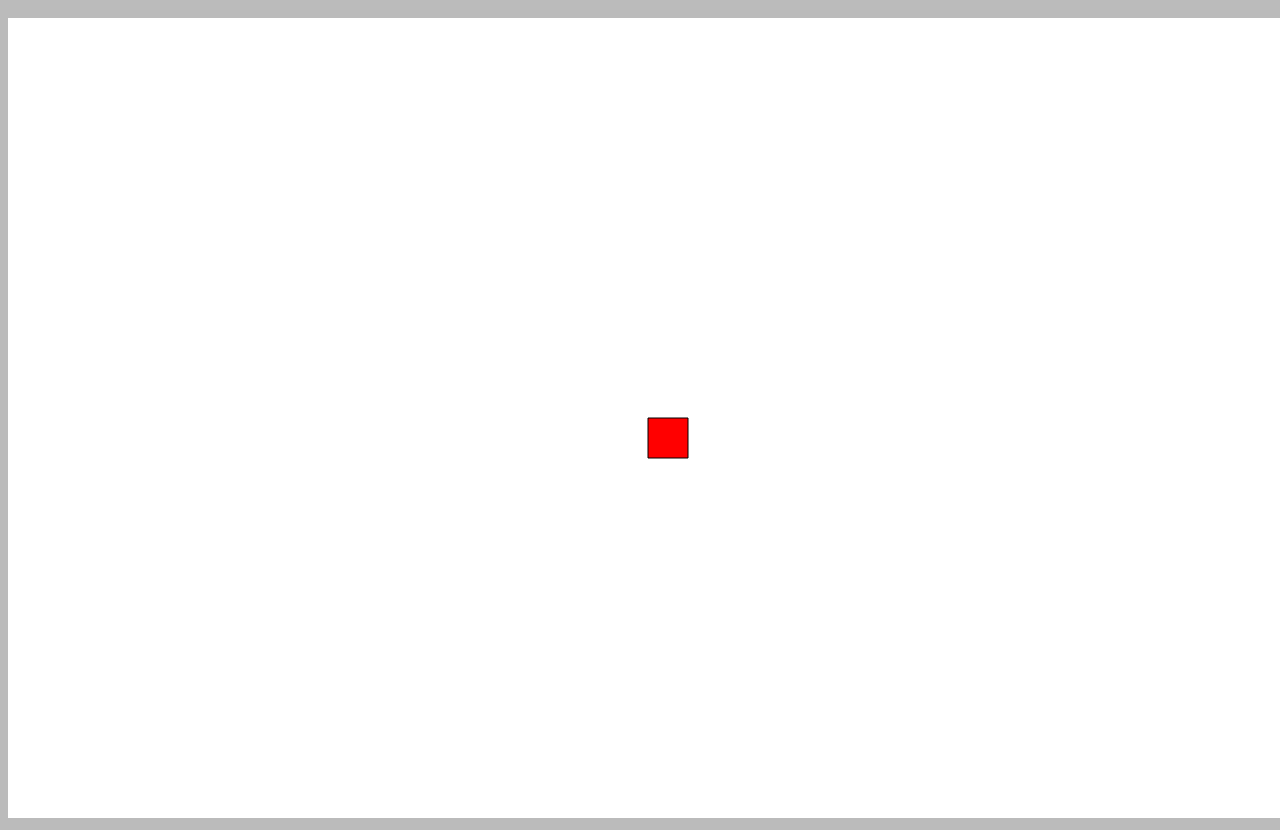
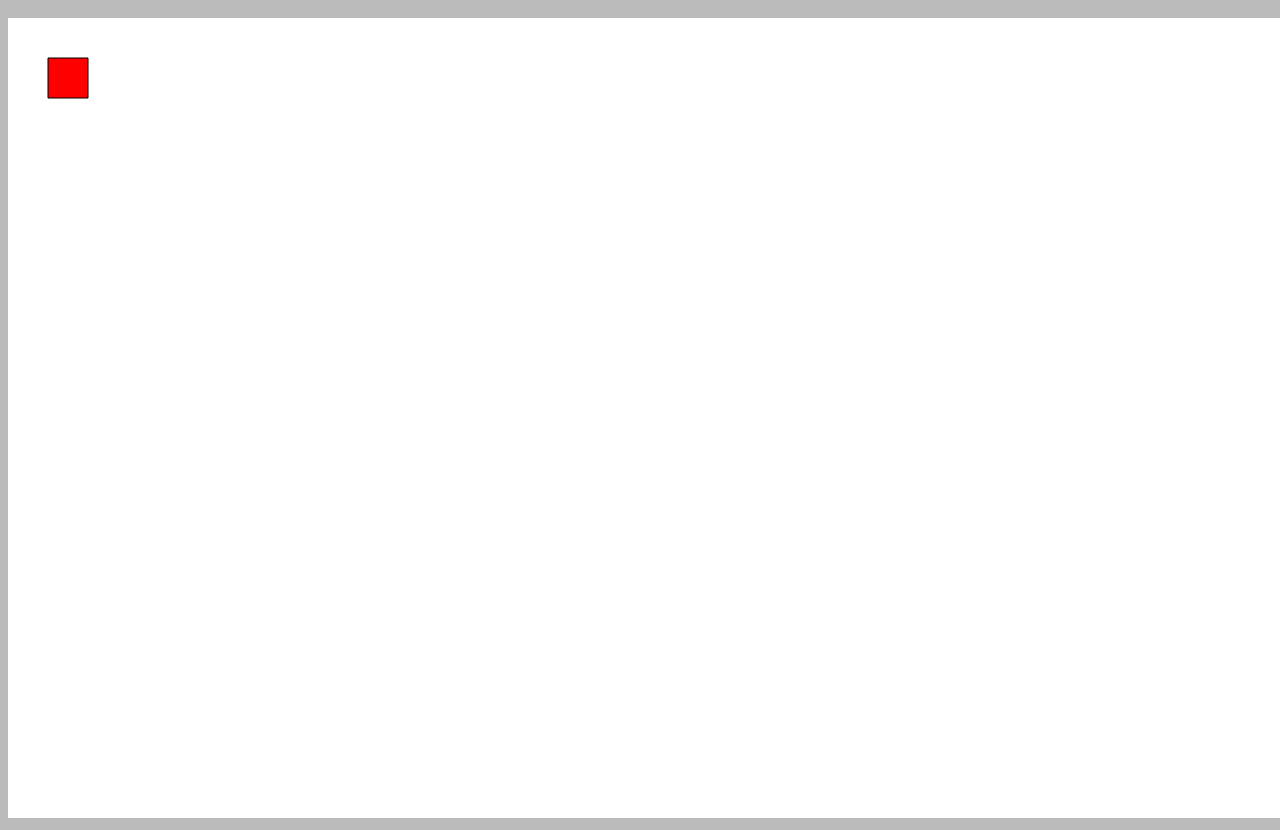
Before and after one commit to cosmin1123/TheImpossibleGame, a plain HTML site: page TheImpossibleGame/TheImpossibleGame/08-acceleration-3.html in a window 1280 px wide. Drawn offline with Linux system fonts and the light colour scheme; files that its build step writes are made by us from their sources.

Commit message:
Added player size and reposition the player start
Bug, player teleports at the begining

```diff
--- a/TheImpossibleGame/TheImpossibleGame/08-acceleration-3.html
+++ b/TheImpossibleGame/TheImpossibleGame/08-acceleration-3.html
@@ -28,8 +28,8 @@
           ax = 0,
           ay = 0;
 
-      player.x = canvas.width / 2;
-      player.y = canvas.height / 2;
+      player.x = player.size;
+      player.y = player.size;
 
       window.addEventListener('keydown', function (event) {
         switch (event.keyCode) {
--- a/TheImpossibleGame/TheImpossibleGame/js/classes/player.js
+++ b/TheImpossibleGame/TheImpossibleGame/js/classes/player.js
@@ -1,9 +1,9 @@
-function Player (radius, color) {
-  if (radius === undefined) { radius = 40; }
+function Player (size, color) {
+  if (size === undefined) { size = 40; }
   if (color === undefined) { color = "#ff0000"; }
   this.x = 0;
   this.y = 0;
-  this.radius = radius;
+  this.size = size;
   this.rotation = 0;
   this.scaleX = 1;
   this.scaleY = 1;
@@ -21,7 +21,7 @@ Player.prototype.draw = function (context) {
   context.fillStyle = this.color;
   context.beginPath();
   //x, y, radius, start_angle, end_angle, anti-clockwise
-  context.rect(0, 0, 40,40);
+  context.rect(0, 0, this.size, this.size);
   context.closePath();
   context.fill();
   if (this.lineWidth > 0) {
```
